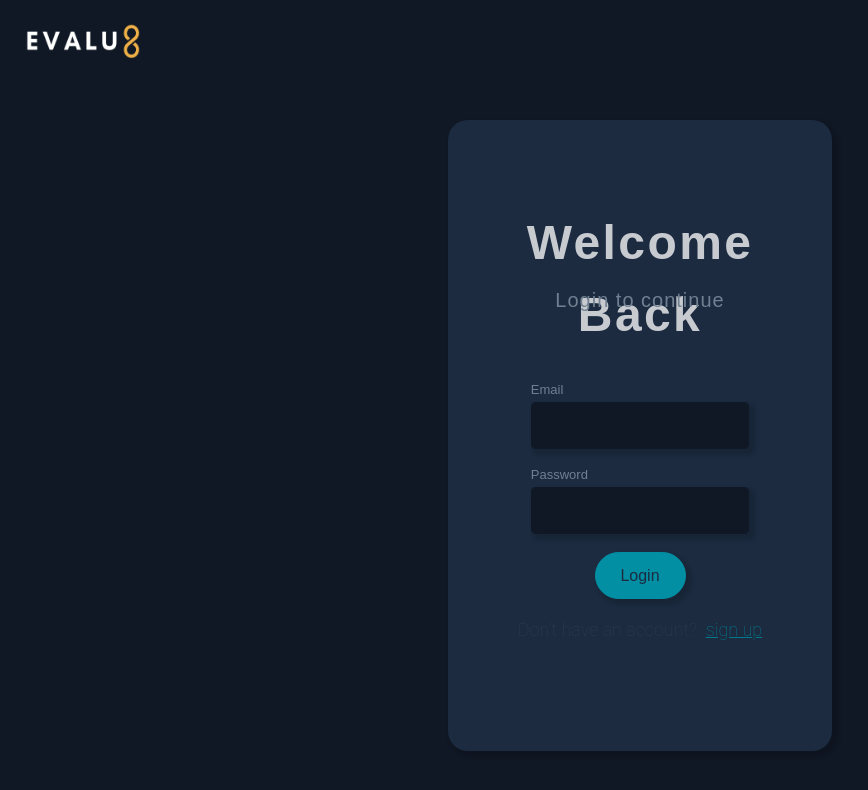
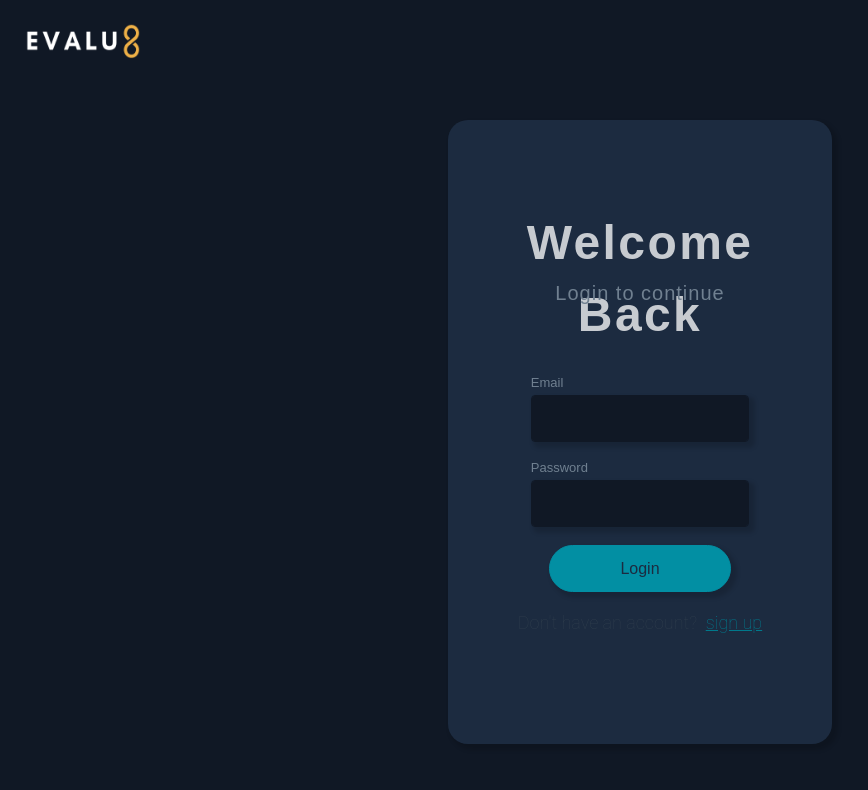
Before and after one commit to kjeganathan/evalu8, a React (Create React App) app in the folder client/: page /login in a window 1280 px wide. Shown: the top 790 px of the page, without its empty margins (0-868 px from the left). Built offline with nearby package versions, Linux system fonts and the light colour scheme.

Commit message:
login page format edit

```diff
--- a/client/src/Login.css
+++ b/client/src/Login.css
@@ -17,6 +17,7 @@
     font-size: 48px;
     text-align: center;
     color: rgba(255, 255, 255, 0.755);
+    margin-bottom:1px;
 
 }
 
@@ -89,7 +90,7 @@ label{
 }
 
 #loginButton{
-    width: 25%;
+    width: 50%;
     height: 47px;
     margin-top: 5%;
     background: #028FA3;
```
Also changed, not shown: 10 other files (tests, documents, lock files or other folders).
